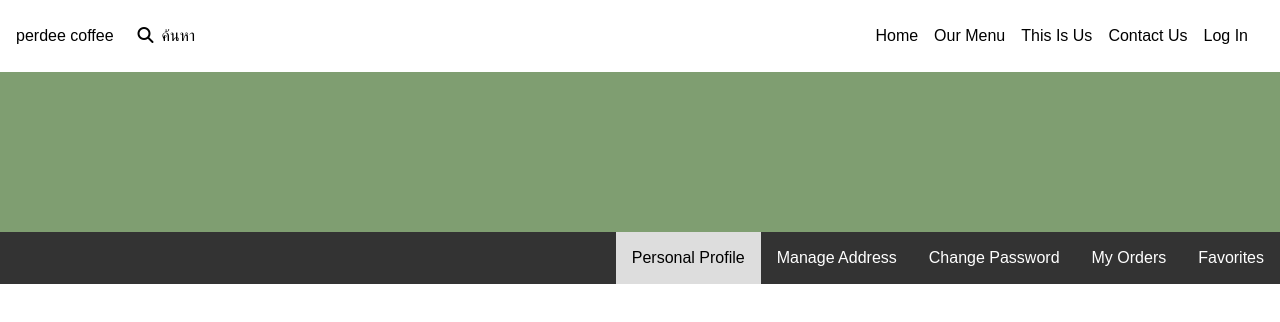
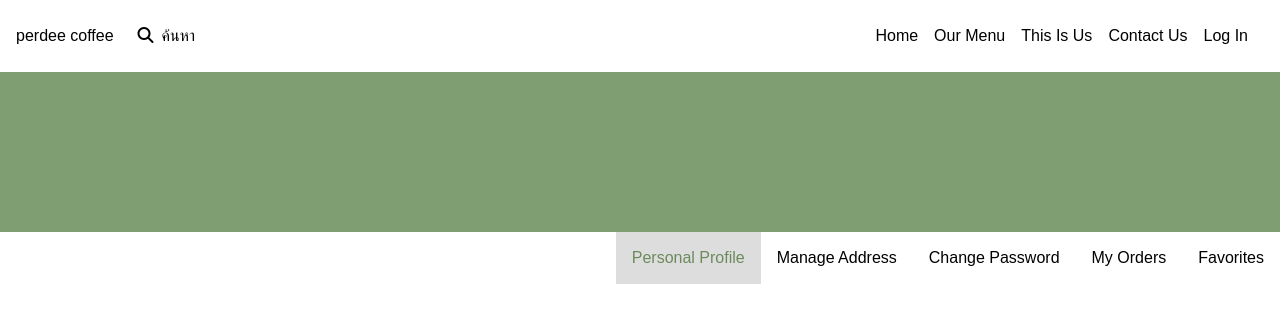
Before and after one commit to 9OAT0/Front-req, a Nuxt app: page /pages2 in a window 1280 px wide. In both pictures the pointer is over the link "Personal Profile". Shown: the top 322 px of the page. Built offline with nearby package versions, Linux system fonts and the light colour scheme.

Commit message:
page2 21:21

```diff
--- a/pages/pages2.vue
+++ b/pages/pages2.vue
@@ -55,25 +55,27 @@
     }
     input[type="submit"] {
       background-color: blue;
-      color: white;
+      color: rgb(255, 255, 255);
       padding: 5px 10px;
       border: none;
       cursor: pointer;
     }
     .navbar {
-      background-color: #333;
+      background-color: #ffffff;
       overflow: hidden;
     }
     .navbar a {
       float: left;
       display: block;
-      color: white;
       text-align: center;
       padding: 14px 16px;
       text-decoration: none;
     }
     .navbar a:hover {
       background-color: #ddd;
-      color: black;
+      color: #6C8B5D;
+      transition-property: all;
+      transition-timing-function: cubic-bezier(0.4, 0, 0.2, 1);
+      transition-duration: 300ms;
     }
   </style>
```
